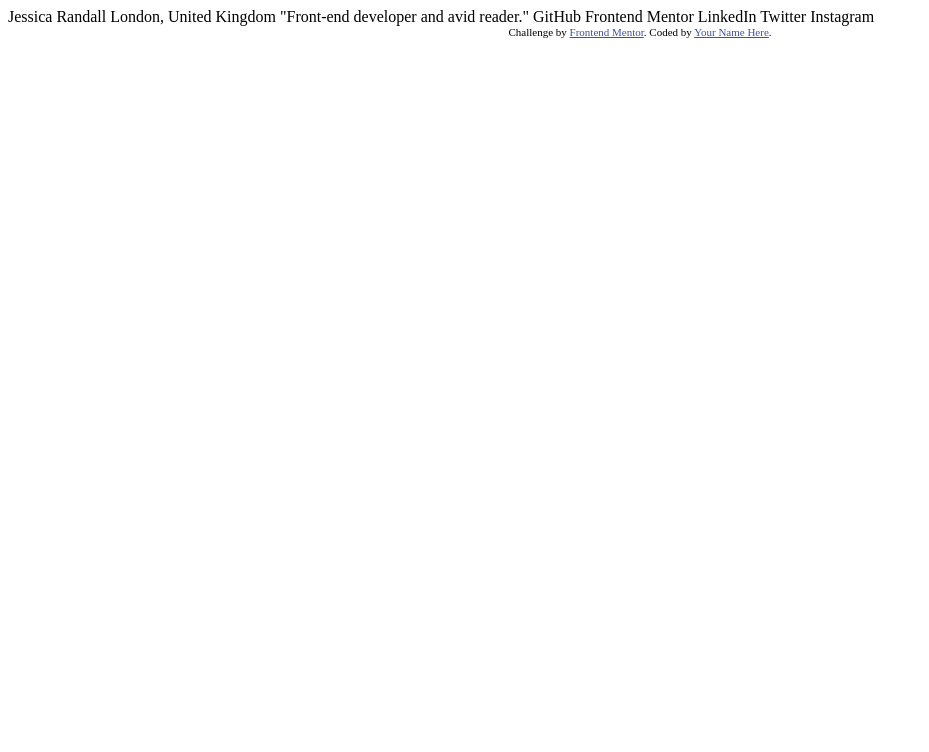
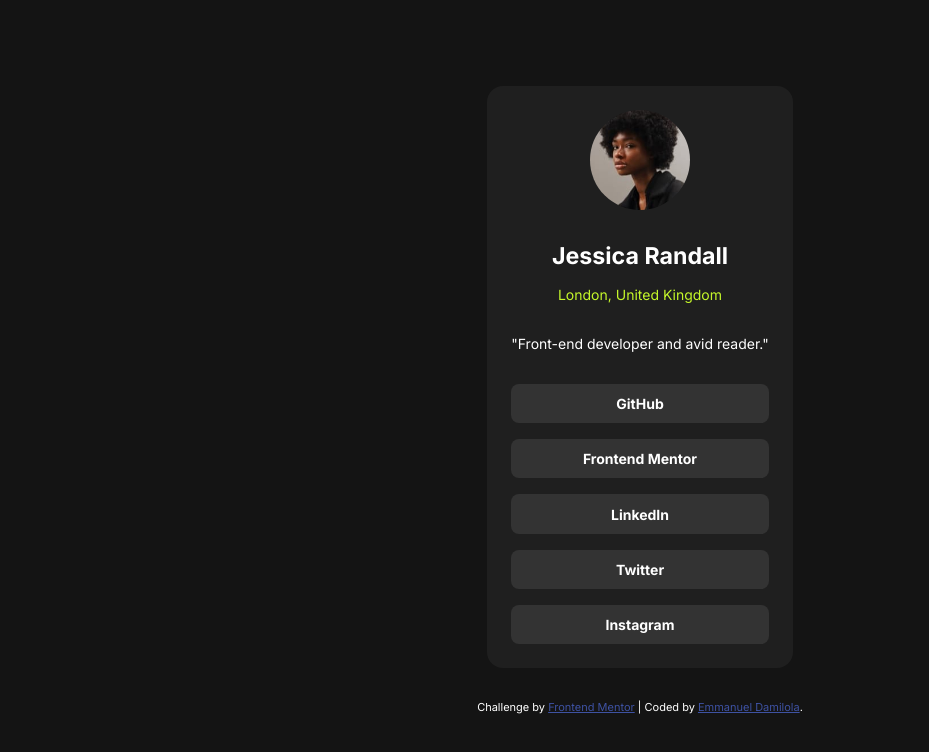
Before and after one commit to DAEM007/social-links-profile, a plain HTML site: page index.html in a window 1280 px wide. Shown: the whole page, without its empty margins (0-929 px from the left). Drawn offline with Linux system fonts and the light colour scheme.

Commit message:
updates to social-links-profile

```diff
--- a/index.html
+++ b/index.html
@@ -1,34 +1,59 @@
 <!DOCTYPE html>
 <html lang="en">
   <head>
-  <meta charset="UTF-8">
-  <meta name="viewport" content="width=device-width, initial-scale=1.0"> <!-- displays site properly based on user's device -->
+    <meta charset="UTF-8" />
+    <meta name="viewport" content="width=device-width, initial-scale=1.0" />
+    <!-- displays site properly based on user's device -->
 
-  <link rel="icon" type="image/png" sizes="32x32" href="./assets/images/favicon-32x32.png">
+    <link
+      rel="icon"
+      type="image/png"
+      sizes="32x32"
+      href="./assets/images/favicon-32x32.png"
+    />
+    <link rel="stylesheet" href="styles/index.css" />
 
     <title>Frontend Mentor | Social links profile</title>
-
-  <!-- Feel free to remove these styles or customise in your own stylesheet 👍 -->
-  <style>
-    .attribution { font-size: 11px; text-align: center; }
-    .attribution a { color: hsl(228, 45%, 44%); }
-  </style>
   </head>
   <body>
-
-  Jessica Randall
-  London, United Kingdom
-  "Front-end developer and avid reader."
-
-  GitHub
-  Frontend Mentor
-  LinkedIn
-  Twitter
-  Instagram
+    <section class="social-profile-wrapper">
+      <div class="social-profile-card">
+        <div class="avatar-container">
+          <img src="./assets/images/avatar-jessica.jpeg" alt="" />
+        </div>
+        <div class="author-info">
+          <h2 class="author-name">Jessica Randall</h2>
+          <p class="author-location">London, United Kingdom</p>
+        </div>
+        <p class="author-description">"Front-end developer and avid reader."</p>
+        <ul class="author-links">
+          <li class="author-link">
+            <a href="#">GitHub</a>
+          </li>
+          <li class="author-link">
+            <a href="#">Frontend Mentor</a>
+          </li>
+          <li class="author-link">
+            <a href="#">LinkedIn</a>
+          </li>
+          <li class="author-link">
+            <a href="#">Twitter</a>
+          </li>
+          <li class="author-link">
+            <a href="#">Instagram</a>
+          </li>
+        </ul>
+      </div>
+    </section>
 
     <div class="attribution">
-    Challenge by <a href="https://www.frontendmentor.io?ref=challenge" target="_blank">Frontend Mentor</a>.
-    Coded by <a href="#">Your Name Here</a>.
+      Challenge by
+      <a href="https://www.frontendmentor.io?ref=challenge" target="_blank"
+        >Frontend Mentor</a
+      >
+      | Coded by
+      <a href="https://github.com/daem007" target="_blank">Emmanuel Damilola</a
+      >.
     </div>
   </body>
 </html>
--- a/styles/index.css
+++ b/styles/index.css
@@ -0,0 +1,128 @@
+/* fonts imports */
+@import url("https://fonts.googleapis.com/css2?family=Inter:wght@100..900&display=swap");
+
+/* universal styles */
+* {
+  margin: 0;
+  padding: 0;
+  box-sizing: border-box;
+}
+
+/* variables */
+:root {
+  --White: hsl(0, 0%, 100%);
+  --Grey: hsl(0, 0%, 20%);
+  --Dark-Grey: hsl(0, 0%, 12%);
+  --Off-Black: hsl(0, 0%, 8%);
+  --Green: hsl(75, 94%, 57%);
+  --font-paragraph: 14px;
+  --font-400: 400;
+  --font-600: 600;
+  --font-700: 700;
+  --medium: 768px;
+}
+
+/* mobile first */
+body {
+  font-family: "Inter", sans-serif;
+  font-size: 14px;
+  background-color: var(--Off-Black);
+  display: flex;
+  align-items: center;
+  justify-content: center;
+  flex-direction: column;
+  height: 100vh;
+}
+
+.social-profile-wrapper {
+  max-width: 1100px;
+  margin-inline: 2rem;
+}
+
+.social-profile-card {
+  background: var(--Dark-Grey);
+  color: var(--White);
+  text-align: center;
+  display: flex;
+  justify-content: center;
+  align-items: center;
+  flex-direction: column;
+  gap: 2rem;
+  padding: 1.5rem;
+  border-radius: 1rem;
+}
+
+.avatar-container {
+  width: 100px;
+  height: 100px;
+  border-radius: 50%;
+  overflow: hidden;
+}
+
+.avatar-container img {
+  width: 100%;
+  height: auto;
+  object-fit: cover;
+}
+
+.author-info {
+  display: flex;
+  flex-direction: column;
+  gap: 1rem;
+}
+
+.author-name {
+  font-size: 1.45rem;
+}
+
+.author-location {
+  color: var(--Green);
+}
+
+.author-links {
+  width: 100%;
+  font-weight: var(--font-700);
+  list-style-type: none;
+  display: flex;
+  flex-direction: column;
+  gap: 1rem;
+}
+
+.author-link {
+  background: var(--Grey);
+  width: 100%;
+  padding: 0.7rem;
+  border-radius: 0.5rem;
+  transition: all 0.3s ease;
+}
+
+.author-link:hover {
+  background: var(--Green);
+  cursor: pointer;
+}
+
+.author-links .author-link a {
+  text-decoration: none;
+  color: var(--White);
+}
+
+.attribution {
+  font-size: 11px;
+  text-align: center;
+  color: var(--White);
+  margin-top: 2rem;
+}
+.attribution a {
+  color: hsl(228, 45%, 44%);
+}
+
+/* desktop responsive styles */
+@media (min-width: var(--medium)) {
+  .social-profile-wrapper {
+    margin-inline: auto;
+  }
+
+  .social-profile-card {
+    padding: 2rem;
+  }
+}
```
Lines whose indentation alone changed are shown as unchanged.
